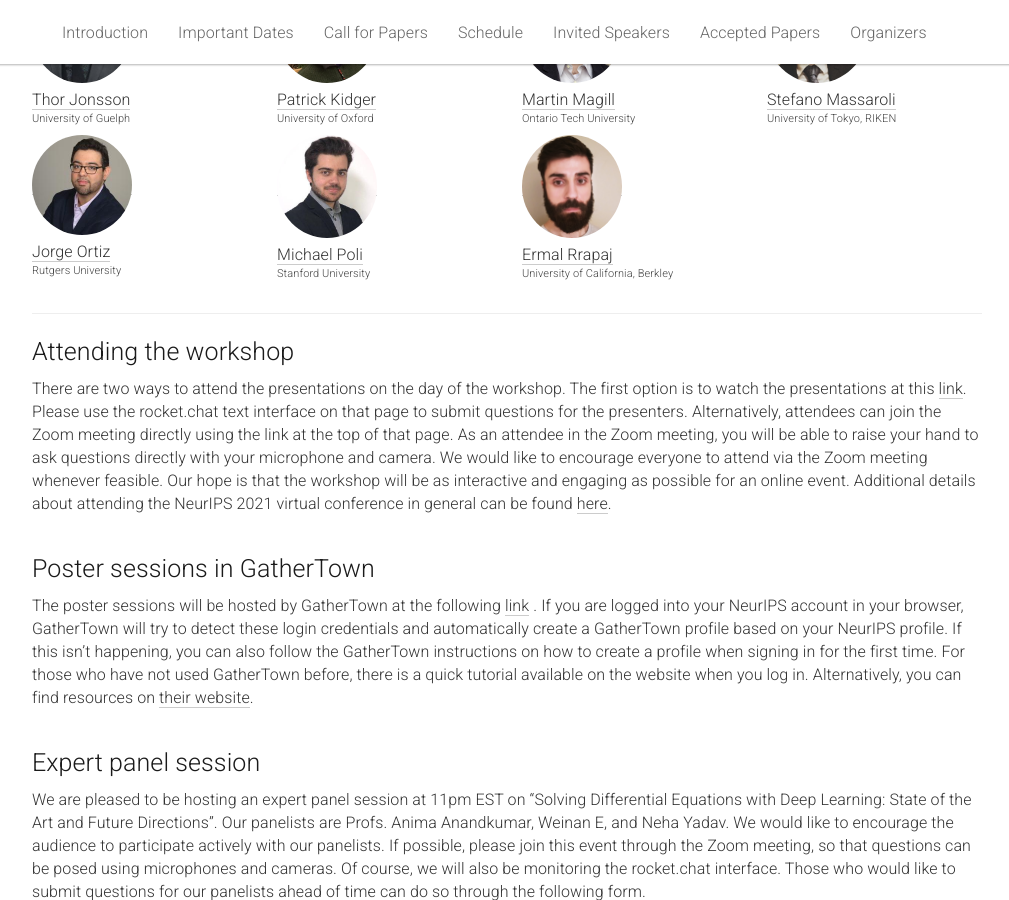
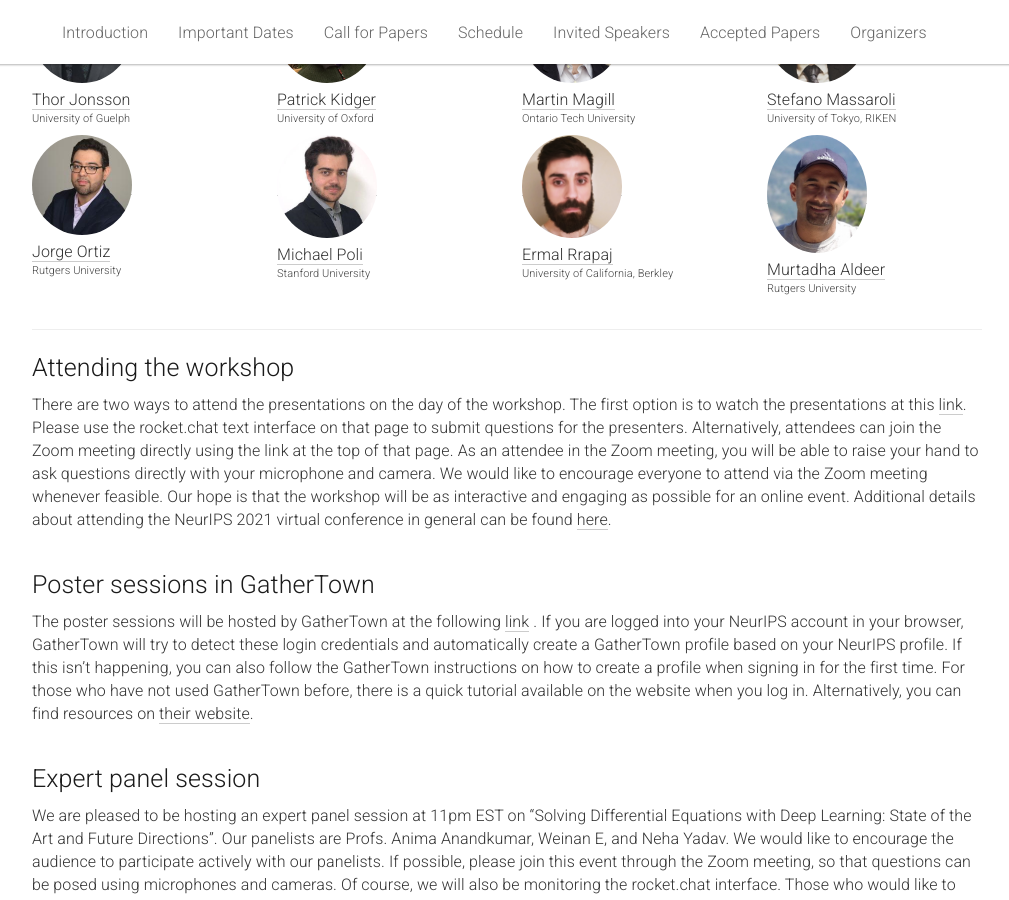
Before and after one commit to dl-de/dl-de.github.io, a Jekyll site: the page built from _pages/home.md, in a window 1280 px wide and 900 px high, scrolled down 3724 px. Shown: the whole window, without its empty margins (133-1142 px from the left). Built offline with Jekyll 4.4.1, drawn with Linux system fonts in a browser that asks for light colours.

Commit message:
minor changes

```diff
--- a/_pages/home.md
+++ b/_pages/home.md
@@ -403,6 +403,19 @@ The scope of the workshop spans topics at the intersection of DL and DEs, includ
       <h6>University of California, Berkley</h6>
     </div>
   </div>
+
+
+  <div class="col-xs-3">
+    <a href="https://sites.google.com/winlab.rutgers.edu/maldeer/">
+      <img class="people-pic" src="{{ "/static/img/people/murtadhaaldeer.jpg" | prepend:site.baseurl }}">
+    </a>
+    <div class="people-name">
+      <a href="https://sites.google.com/winlab.rutgers.edu/maldeer/">Murtadha Aldeer</a>
+      <h6>Rutgers University</h6>
+    </div>
+  </div>
+
+
   </div>
 
 <hr>
```
Also changed, not shown: static/img/people/murtadhaaldeer.jpg (added).
